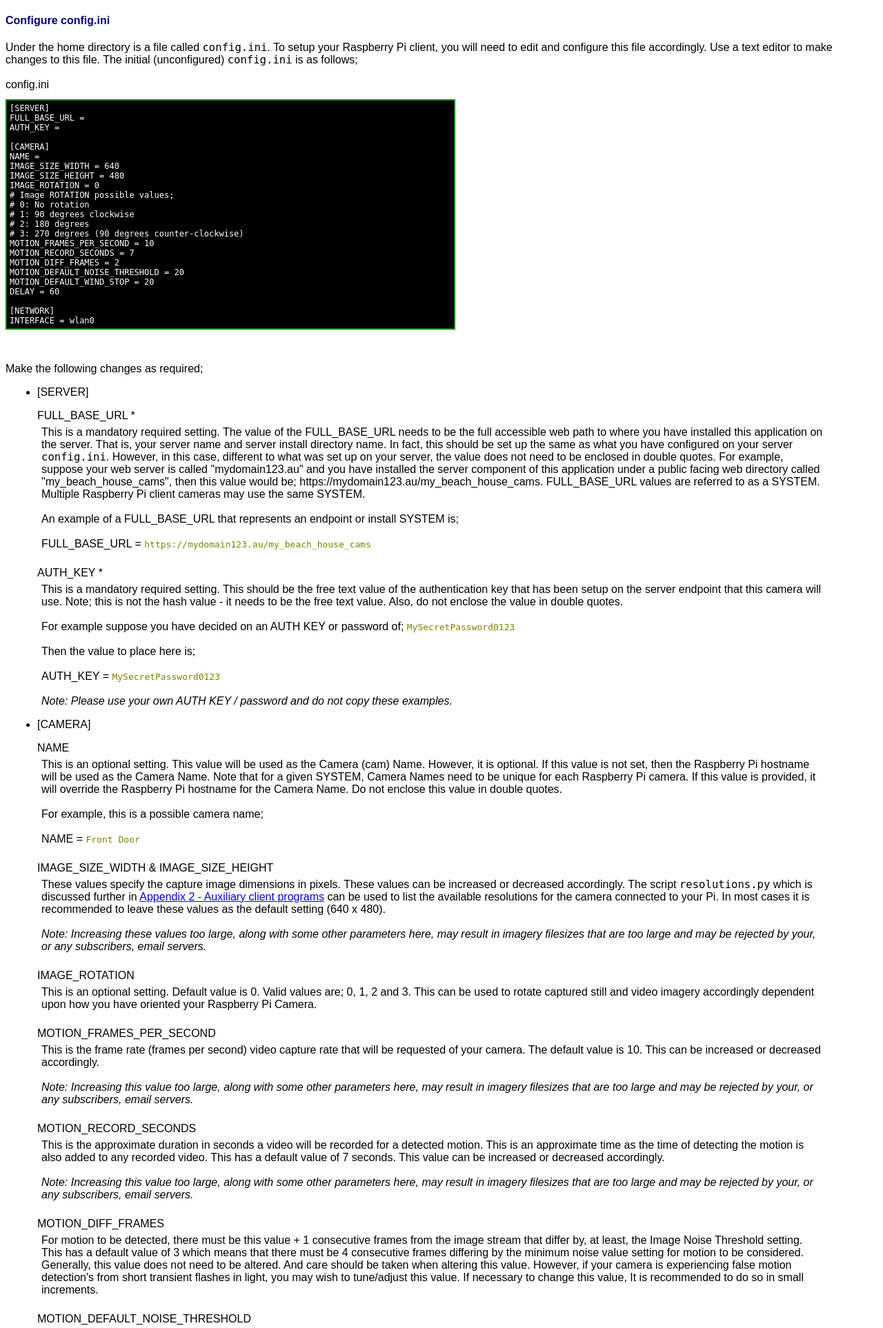
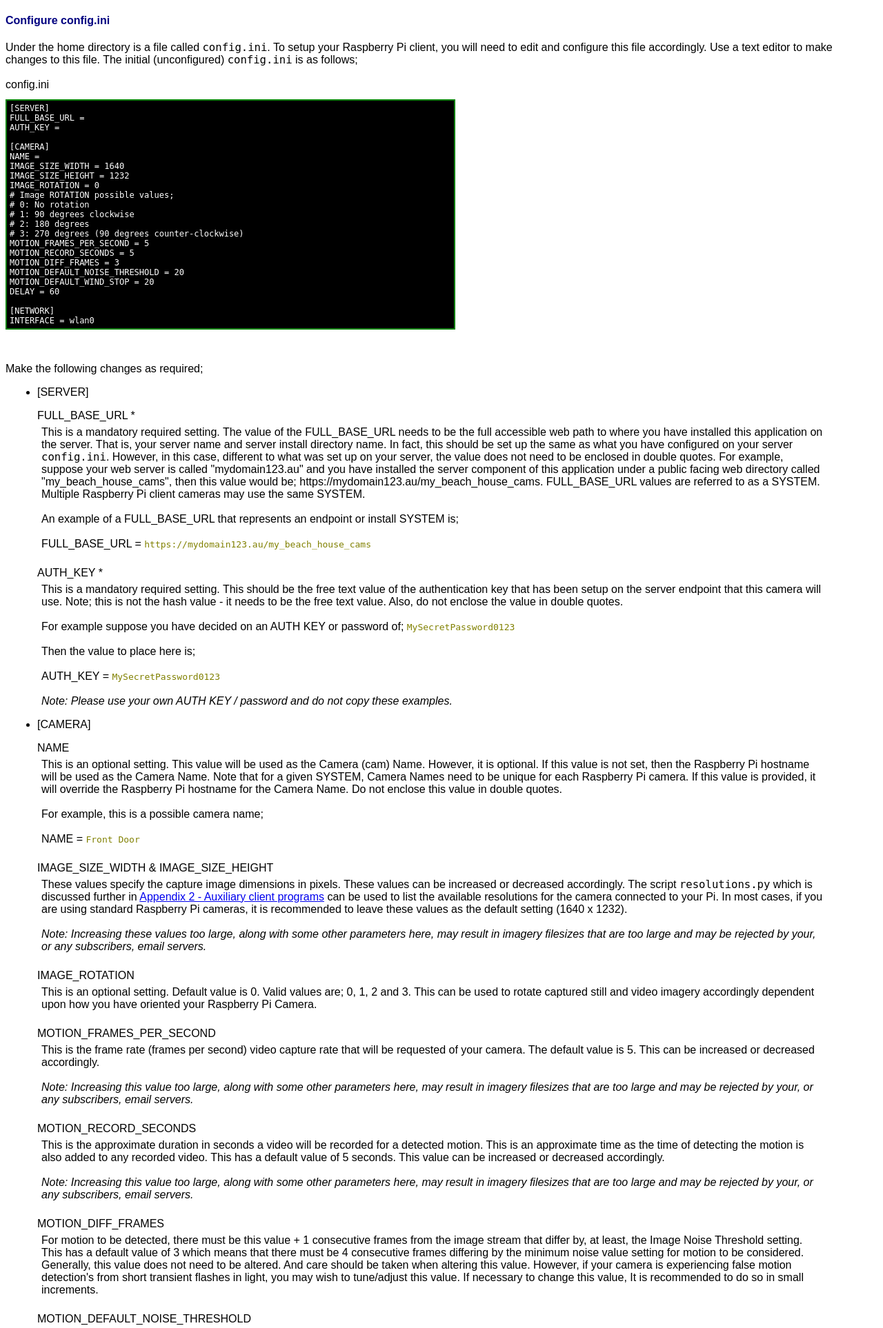
Before and after one commit to harrishudson/VisionSphere, a PHP site: page /help/client_guide.php in a window 1280 px wide. Shown: the part 2751-4677 px from the top of the page at 69% size. Run offline with PHP 8.4, Linux system fonts and the light colour scheme.

Commit message:
Various Fixes

```diff
--- a/server/common.php
+++ b/server/common.php
@@ -37,13 +37,22 @@
   return (password_verify($password, $current_hash));
  };
 
+
  function get_subscribers() {
-  $subscribers = array_map('str_getcsv', file('conf/subscribers.txt'));
+  $subs_file = './conf/subscribers.txt';
+  if (! file_exists($subs_file)) {
+   return null;
+  };
+  $subscribers = array_map('str_getcsv', file($subs_file));
   return $subscribers;
  }
 
  function get_cams() {
-  $cams = array_map('str_getcsv', file('conf/cam_configs.txt'));
+  $cams_file = './conf/cam_configs.txt';
+  if (! file_exists($cams_file)) {
+   return null;
+  };
+  $cams = array_map('str_getcsv', file($cams_file));
   return $cams;
  }
 
@@ -153,6 +162,7 @@ EOF;
  <meta id="application-name" name="application-name" content="{$app_name}">
  <meta name="viewport" content="width=device-width,initial-scale=1.0,user-scalable=yes">
  <meta charset="UTF-8">
+ <link rel="icon" href="{$home}/favicon.svg">
  <style>
 {$style}
  </style>
--- a/server/help/client_guide.php
+++ b/server/help/client_guide.php
@@ -219,17 +219,17 @@ AUTH_KEY =
 
 [CAMERA]
 NAME =
-IMAGE_SIZE_WIDTH = 640
-IMAGE_SIZE_HEIGHT = 480
+IMAGE_SIZE_WIDTH = 1640
+IMAGE_SIZE_HEIGHT = 1232
 IMAGE_ROTATION = 0
 # Image ROTATION possible values;
 # 0: No rotation
 # 1: 90 degrees clockwise
 # 2: 180 degrees
 # 3: 270 degrees (90 degrees counter-clockwise)
-MOTION_FRAMES_PER_SECOND = 10
-MOTION_RECORD_SECONDS = 7
-MOTION_DIFF_FRAMES = 2
+MOTION_FRAMES_PER_SECOND = 5
+MOTION_RECORD_SECONDS = 5
+MOTION_DIFF_FRAMES = 3
 MOTION_DEFAULT_NOISE_THRESHOLD = 20
 MOTION_DEFAULT_WIND_STOP = 20
 DELAY = 60
@@ -299,7 +299,8 @@ Make the following changes as required;
        be increased or decreased accordingly.  The script <span class="mono">resolutions.py</span>
        which is discussed further in <a href="#appendix-2">Appendix 2 - Auxiliary client programs</a>
        can be used to list the available resolutions for the camera connected to your Pi.
-       In most cases it is recommended to leave these values as the default setting (640 x 480).
+       In most cases, if you are using standard Raspberry Pi cameras, it is recommended to leave these
+       values as the default setting (1640 x 1232).
        <br><br>
        <em>Note: Increasing these values too large, along with some other parameters here, may
         result in imagery filesizes that are too large and may be rejected by your, or any subscribers,
@@ -313,7 +314,7 @@ Make the following changes as required;
        <br><br>
    <dt>MOTION_FRAMES_PER_SECOND</dt>
    <dd>This is the frame rate (frames per second) video capture rate that will be requested of
-       your camera.  The default value is 10.  This can be increased or decreased accordingly.
+       your camera.  The default value is 5.  This can be increased or decreased accordingly.
        <br><br>
        <em>Note: Increasing this value too large, along with some other parameters here, may
         result in imagery filesizes that are too large and may be rejected by your, or any subscribers,
@@ -323,7 +324,7 @@ Make the following changes as required;
    <dt>MOTION_RECORD_SECONDS</dt>
    <dd>This is the approximate duration in seconds a video will be recorded for a detected motion.
        This is an approximate time as the time of detecting the motion is also added to
-       any recorded video.  This has a default value of 7 seconds.  This value can be increased
+       any recorded video.  This has a default value of 5 seconds.  This value can be increased
        or decreased accordingly.
        <br><br>
        <em>Note: Increasing this value too large, along with some other parameters here, may
--- a/server/photolimit.php
+++ b/server/photolimit.php
@@ -47,7 +47,7 @@ window.onload = form_validation;
          value="{$email_address}" placeholder="Email Address"></dd>
    </dl>
   <p>
-   <input id="submit" type="submit" value="Set">
+   <input id="submit" type="submit" value="Reset">
   </p>
   </form>
 EOF;
```
Also changed, not shown: client/config.ini (+6 -5 lines), server/list_cams.php (+6 -4 lines), server/list_subscribers.php (+7 -4 lines), server/favicon.svg (added), 4 other files.
